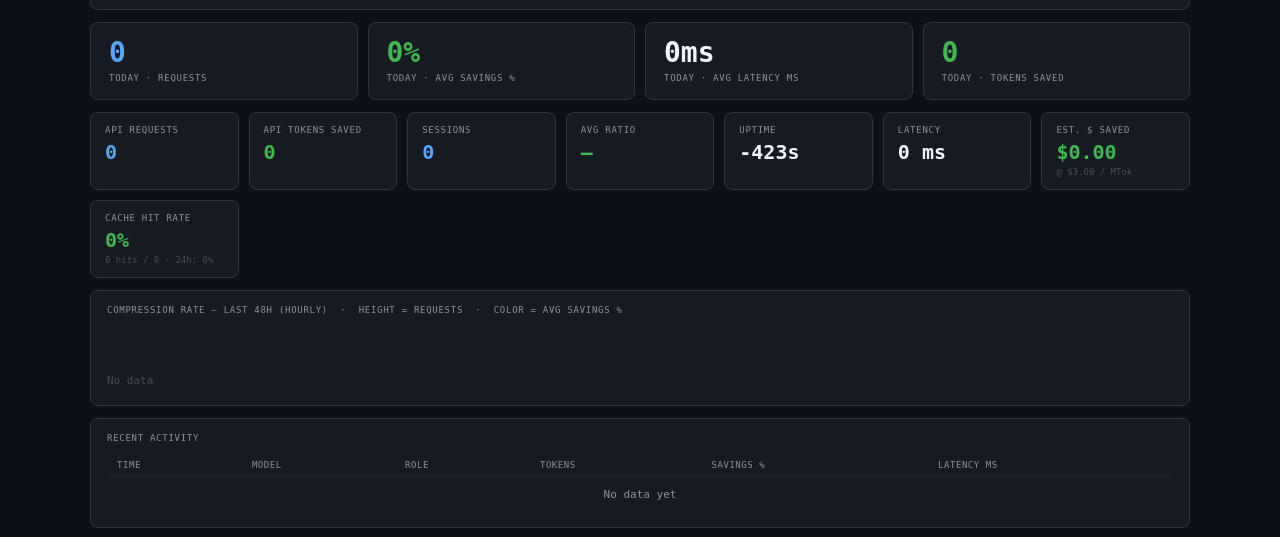
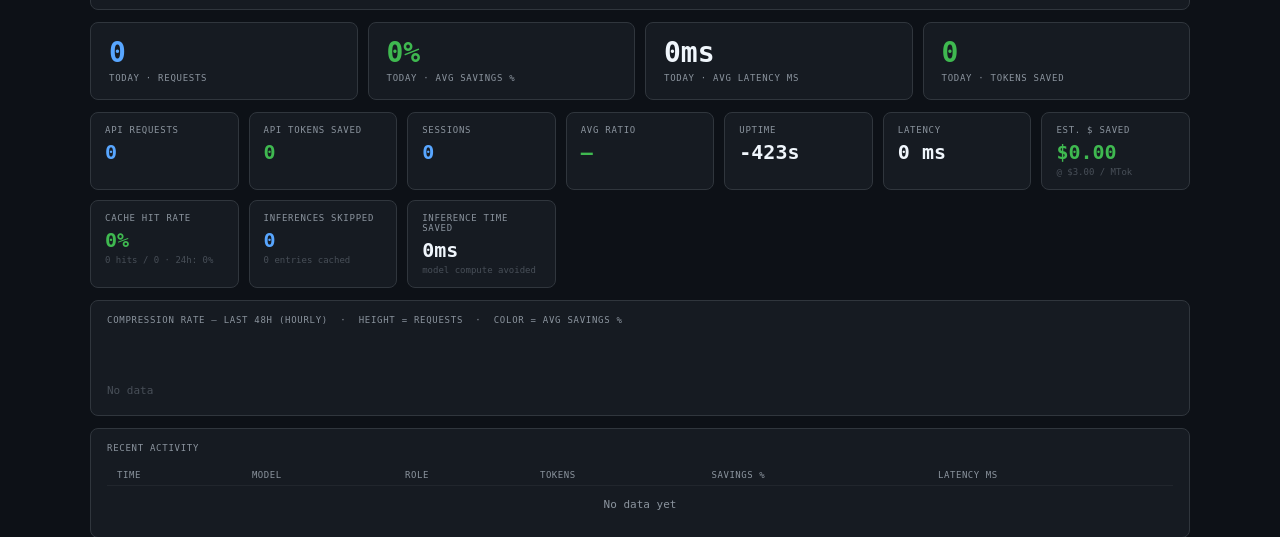
Before and after one commit to jeancsil/llm-compressor, a FastAPI app: page /dashboard in a window 1280 px wide. Shown: the part 286-823 px from the top of the page. Run offline with FastAPI, Linux system fonts and the light colour scheme; data comes from the database, SQL or seed files in the repository; data that the repository does not hold is empty; some libraries are stand-ins or nearby versions.

Commit message:
feat: expand cache metrics — skipped inferences, time saved, entries, role breakdown
/stats cache payload now includes entries count, total inference time saved,
and per-role breakdown (hits, ratio, avg miss latency, time saved). Dashboard
shows two new cards (Inferences Skipped, Inference Time Saved) and a
role-breakdown table mirroring the rtk commands section.

```diff
--- a/proxy.py
+++ b/proxy.py
@@ -1043,7 +1043,8 @@ def _rtk_stats(session_id: str | None) -> dict | None:
 def _empty_cache_stats() -> dict:
     """Zeroed cache-stats payload, used when no DB is available."""
     zero = {"hits": 0, "total": 0, "hit_ratio": 0.0}
-    return {"since_deploy": dict(zero), "last_24h": dict(zero)}
+    return {"since_deploy": dict(zero), "last_24h": dict(zero),
+            "entries": 0, "time_saved_ms": 0, "by_role": {}}
 
 
 def _cache_stats() -> dict:
@@ -1073,7 +1074,38 @@ def _cache_stats() -> dict:
     ).fetchone()
     since = since_row[0] if since_row else None
     day_ago = (datetime.now(timezone.utc) - timedelta(hours=24)).isoformat(timespec="seconds")
-    return {"since_deploy": _window(since), "last_24h": _window(day_ago)}
+
+    entries = _db_conn.execute("SELECT COUNT(*) FROM compression_cache").fetchone()[0]
+
+    by_role = {}
+    if since:
+        for role, hits, total, avg_miss_ms in _db_conn.execute(
+            """SELECT role,
+                      COALESCE(SUM(cache_hit), 0),
+                      COUNT(*),
+                      AVG(CASE WHEN cache_hit = 0 THEN latency_ms END)
+               FROM compressions WHERE ts >= ? GROUP BY role""",
+            (since,),
+        ).fetchall():
+            h, t = int(hits), int(total)
+            by_role[role] = {
+                "hits": h,
+                "total": t,
+                "hit_ratio": round(h / t, 4) if t else 0.0,
+                "avg_miss_latency_ms": round(avg_miss_ms, 1) if avg_miss_ms else 0.0,
+                "time_saved_ms": round(h * (avg_miss_ms or 0.0)),
+            }
+
+    sd = _window(since)
+    total_time_saved_ms = sum(v["time_saved_ms"] for v in by_role.values())
+
+    return {
+        "since_deploy": sd,
+        "last_24h": _window(day_ago),
+        "entries": int(entries),
+        "time_saved_ms": total_time_saved_ms,
+        "by_role": by_role,
+    }
 
 
 def _tracked_stats() -> dict:
--- a/templates/dashboard.html
+++ b/templates/dashboard.html
@@ -366,6 +366,25 @@
     <div class="card-value green" id="card_cache_ratio">—</div>
     <div style="font-size:9px;color:#484f58;margin-top:3px" id="card_cache_sub">since deploy</div>
   </div>
+  <div class="card">
+    <div class="card-label">Inferences Skipped</div>
+    <div class="card-value blue" id="card_cache_hits">—</div>
+    <div style="font-size:9px;color:#484f58;margin-top:3px" id="card_cache_entries">— entries cached</div>
+  </div>
+  <div class="card">
+    <div class="card-label">Inference Time Saved</div>
+    <div class="card-value" id="card_cache_time">—</div>
+    <div style="font-size:9px;color:#484f58;margin-top:3px">model compute avoided</div>
+  </div>
+</div>
+
+<!-- Cache role breakdown (shown when cache data is available) -->
+<div class="section" id="cache_section" style="display:none">
+  <div class="section-title">cache — hit rate by role</div>
+  <table class="cmd-table">
+    <thead><tr><th>Role</th><th>Hits / Total</th><th>Hit Rate</th><th>Avg miss latency</th><th>Time saved</th></tr></thead>
+    <tbody id="cache_role_body"></tbody>
+  </table>
 </div>
 
 <!-- rtk top commands (shown when rtk present) -->
@@ -790,14 +809,47 @@ async function refresh() {
       document.getElementById('card_cost_label').textContent = '@ $' + d.cost_per_mtok.toFixed(2) + ' / MTok';
     }
 
-    // ── Cache hit rate card ──
+    // ── Cache cards ──
     if (d.cache) {
-      const sd = d.cache.since_deploy;
+      const sd  = d.cache.since_deploy;
       const h24 = d.cache.last_24h;
+
       const pct = Math.round((sd.hit_ratio || 0) * 100);
       document.getElementById('card_cache_ratio').textContent = pct + '%';
       document.getElementById('card_cache_sub').textContent =
         sd.hits + ' hits / ' + sd.total + ' · 24h: ' + Math.round((h24.hit_ratio || 0) * 100) + '%';
+
+      document.getElementById('card_cache_hits').textContent = fmt(sd.hits);
+      document.getElementById('card_cache_entries').textContent =
+        fmt(d.cache.entries || 0) + ' entr' + ((d.cache.entries === 1) ? 'y' : 'ies') + ' cached';
+
+      const ms = d.cache.time_saved_ms || 0;
+      const timeFmt = ms >= 60000
+        ? Math.floor(ms / 60000) + 'm ' + Math.floor((ms % 60000) / 1000) + 's'
+        : ms >= 1000 ? (ms / 1000).toFixed(1) + 's' : ms + 'ms';
+      document.getElementById('card_cache_time').textContent = timeFmt;
+
+      // Role breakdown table
+      const byRole = d.cache.by_role || {};
+      const roles = Object.entries(byRole);
+      if (roles.length > 0) {
+        document.getElementById('cache_section').style.display = 'block';
+        document.getElementById('cache_role_body').innerHTML = roles.map(([role, r]) => {
+          const badge = role === 'system'
+            ? '<span style="font-size:10px;border-radius:3px;padding:1px 5px;background:#0d1a35;color:#58a6ff;border:1px solid #1e2f50">system</span>'
+            : '<span style="font-size:10px;border-radius:3px;padding:1px 5px;background:#0f1e14;color:#aed6ae;border:1px solid #1e3a2a">user</span>';
+          const rPct = Math.round((r.hit_ratio || 0) * 100);
+          const rMs  = r.time_saved_ms || 0;
+          const rFmt = rMs >= 1000 ? (rMs / 1000).toFixed(1) + 's' : rMs + 'ms';
+          return '<tr>'
+            + '<td>' + badge + '</td>'
+            + '<td class="muted">' + fmt(r.hits) + ' / ' + fmt(r.total) + '</td>'
+            + '<td class="green">' + rPct + '%</td>'
+            + '<td class="muted">' + r.avg_miss_latency_ms + ' ms</td>'
+            + '<td class="green">' + rFmt + '</td>'
+            + '</tr>';
+        }).join('');
+      }
     }
 
     // ── Row 4: Recent activity table ──
```
